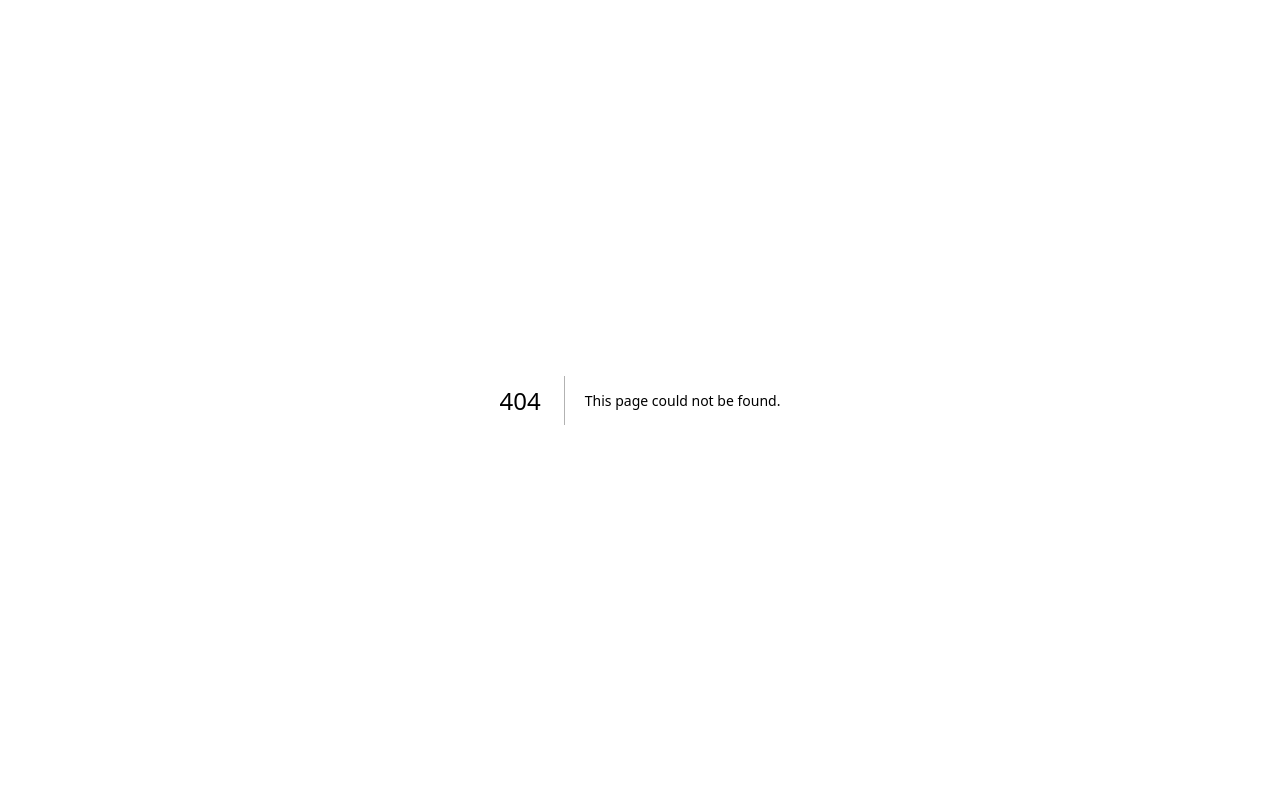
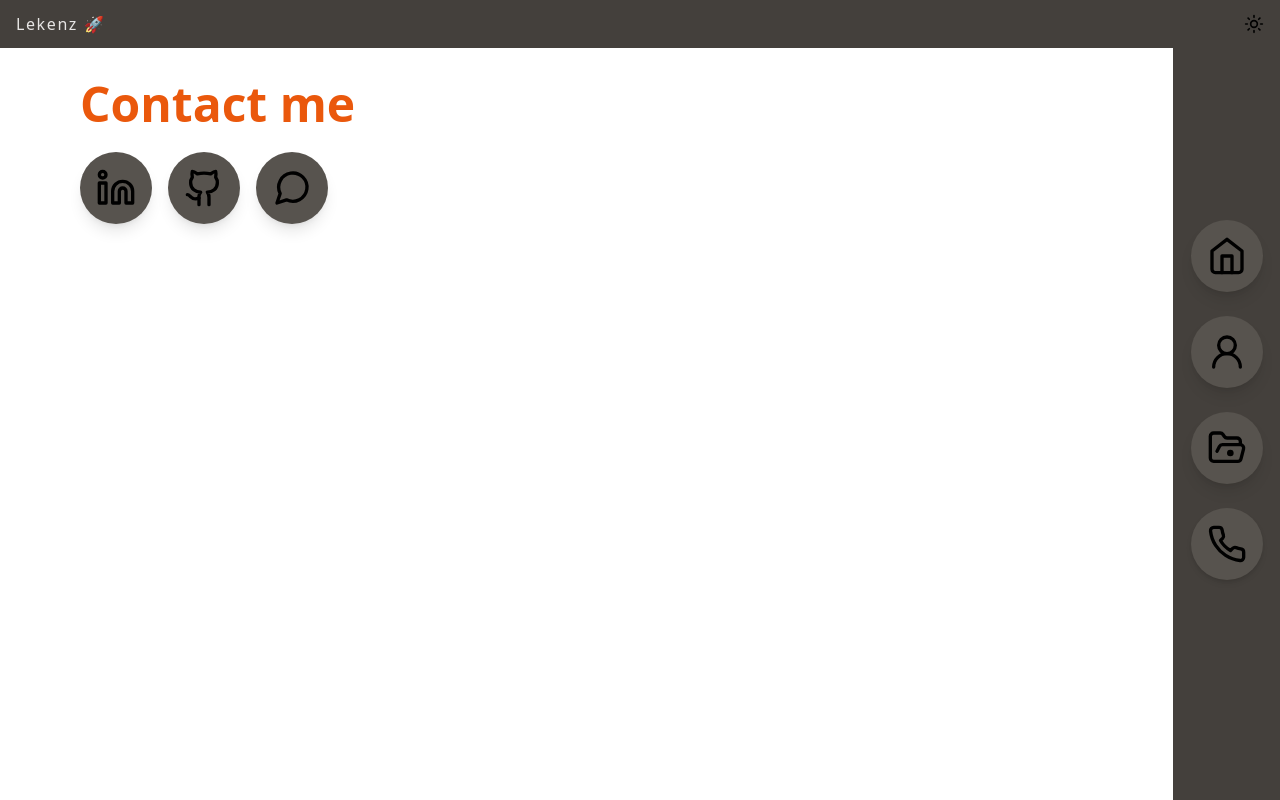
Before and after one commit to sheriffdeen-yusuf/my-portfolio, a Next.js app: page /contact in a window 1280 px wide. Before the commit this address had no page. Built offline with nearby package versions, Linux system fonts and the light colour scheme.

Commit message:
added contact page

```diff
--- a/src/components/layouts/Footer.tsx
+++ b/src/components/layouts/Footer.tsx
@@ -10,7 +10,7 @@ function Footer() {
           <Home className="h-6 w-6 md:h-10 md:w-10" />
         </button>
       </Link>
-      <Link href="/">
+      <Link href="/about">
         <button className="rounded-full bg-stone-600 p-4 shadow-lg">
           <User2 className="h-6 w-6 md:h-10 md:w-10" />
         </button>
@@ -20,7 +20,7 @@ function Footer() {
           <FolderOpenDot className="h-6 w-6 md:h-10 md:w-10" />
         </button>
       </Link>
-      <Link href="/">
+      <Link href="/contact">
         <button className="rounded-full bg-stone-600 p-4 shadow-md">
           <Phone className="h-6 w-6 md:h-10 md:w-10" />
         </button>
--- a/src/components/layouts/SiderBar.tsx
+++ b/src/components/layouts/SiderBar.tsx
@@ -10,7 +10,7 @@ function SiderBar() {
           <Home className="h-10 w-10" />
         </button>
       </Link>
-      <Link href="/">
+      <Link href="/about">
         <button className="rounded-full bg-stone-600 p-4 shadow-lg">
           <User2 className="h-10 w-10 " />
         </button>
@@ -20,7 +20,7 @@ function SiderBar() {
           <FolderOpenDot className="h-10 w-10 " />
         </button>
       </Link>
-      <Link href="/">
+      <Link href="/contact">
         <button className="rounded-full bg-stone-600 p-4 shadow-md">
           <Phone className="h-10 w-10 " />
         </button>
--- /dev/null
+++ b/src/pages/about/index.tsx
@@ -0,0 +1,27 @@
+import AppLayout from "@/components/layouts/AppLayout";
+import React from "react";
+
+function index() {
+  return (
+    <AppLayout>
+      <div className="h-screen px-20 py-20">
+        <h1 className="text-5xl font-semibold text-orange-600">About me</h1>
+        <p className="text-lg">
+          As a skilled front-end engineer with a software engineering
+          background, I bring a unique combination of creativity, technical
+          expertise, and strategic thinking to every project. My strengths lie
+          in my ability to seamlessly integrate front-end design with back-end
+          functionality, creating intuitive and high-performing user
+          experiences. I am experienced in a wide range of programming languages
+          and frameworks, and I am adept at collaborating with cross-functional
+          teams to deliver projects on time and within budget. With a keen eye
+          for detail, a passion for clean and responsive design, and a
+          commitment to user-centered design principles, I am dedicated to
+          delivering innovative solutions that meet and exceed expectations.
+        </p>
+      </div>
+    </AppLayout>
+  );
+}
+
+export default index;
--- /dev/null
+++ b/src/pages/contact/index.tsx
@@ -0,0 +1,46 @@
+import AppLayout from "@/components/layouts/AppLayout";
+import React from "react";
+import { Linkedin, Github, MessageCircle } from "lucide-react";
+import Link from "next/link";
+
+function index() {
+  return (
+    <AppLayout>
+      <div className="h-screen p-20">
+        <h1 className="text-5xl font-semibold text-orange-600">Contact me </h1>
+
+        <div className="my-6 flex gap-4 ">
+          <Link
+            href="https://www.linkedin.com/in/yusuf-sheriffdeen-203199185/"
+            target="_blank"
+            rel="noopener noreferrer"
+          >
+            <button className="rounded-full bg-stone-600 p-4 shadow-lg">
+              <Linkedin className="h-6 w-6 md:h-10 md:w-10" />
+            </button>
+          </Link>
+          <Link
+            href="https://github.com/sheriffdeen-yusuf"
+            target="_blank"
+            rel="noopener noreferrer"
+          >
+            <button className="rounded-full bg-stone-600 p-4 shadow-lg">
+              <Github className="h-6 w-6 md:h-10 md:w-10" />
+            </button>
+          </Link>
+          <Link
+            href="https://wa.me/2349067773494"
+            target="_blank"
+            rel="noopener noreferrer"
+          >
+            <button className="rounded-full bg-stone-600 p-4 shadow-lg">
+              <MessageCircle className="h-6 w-6 md:h-10 md:w-10" />
+            </button>
+          </Link>
+        </div>
+      </div>
+    </AppLayout>
+  );
+}
+
+export default index;
--- a/src/pages/projects/index.tsx
+++ b/src/pages/projects/index.tsx
@@ -87,7 +87,7 @@ function Index() {
         <div className=" max-w-md  overflow-hidden rounded-xl bg-white shadow-lg">
           <Image
             className="h-48 w-full object-cover"
-            src="/dnd.png"
+            src="/hng.png"
             alt="Work Image"
             width={300}
             height={400}
@@ -95,13 +95,12 @@ function Index() {
           <div className="px-6 py-4">
             <div className="mb-2 text-xl font-bold">Project Title</div>
             <p className="text-base text-gray-700">
-              Description of your work goes here. You can provide details about
-              the project or any relevant information.
+              hngx frontend intership program, task 1
             </p>
           </div>
           <div className="px-6 py-4">
             <a
-              href="link-to-details-page"
+              href="https://meek-gumption-e15c88.netlify.app/"
               className="rounded-full bg-orange-500 px-4 py-2 font-bold text-white hover:bg-orange-600"
             >
               View Details
```
Also changed, not shown: public/hng.png (added).
